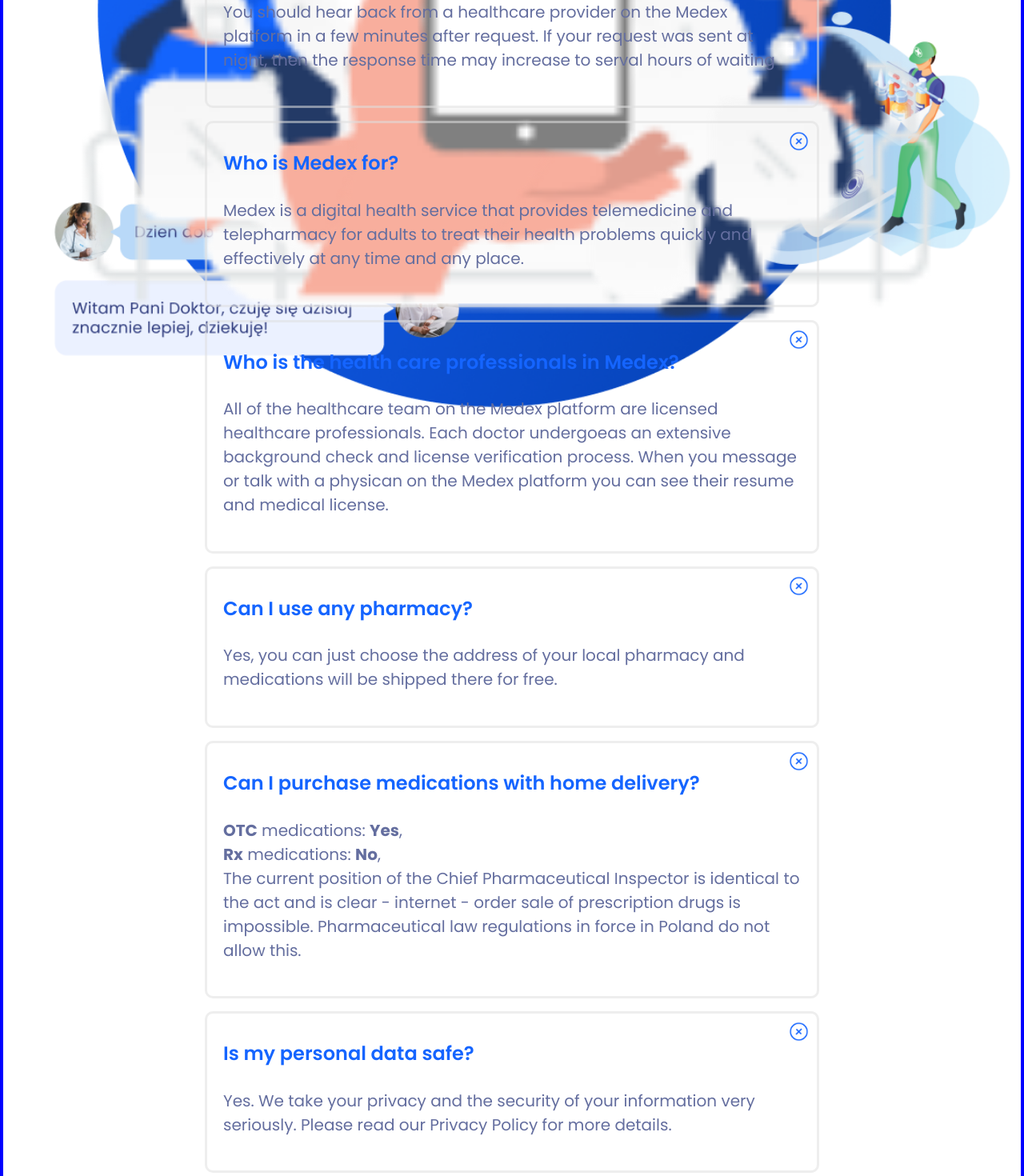
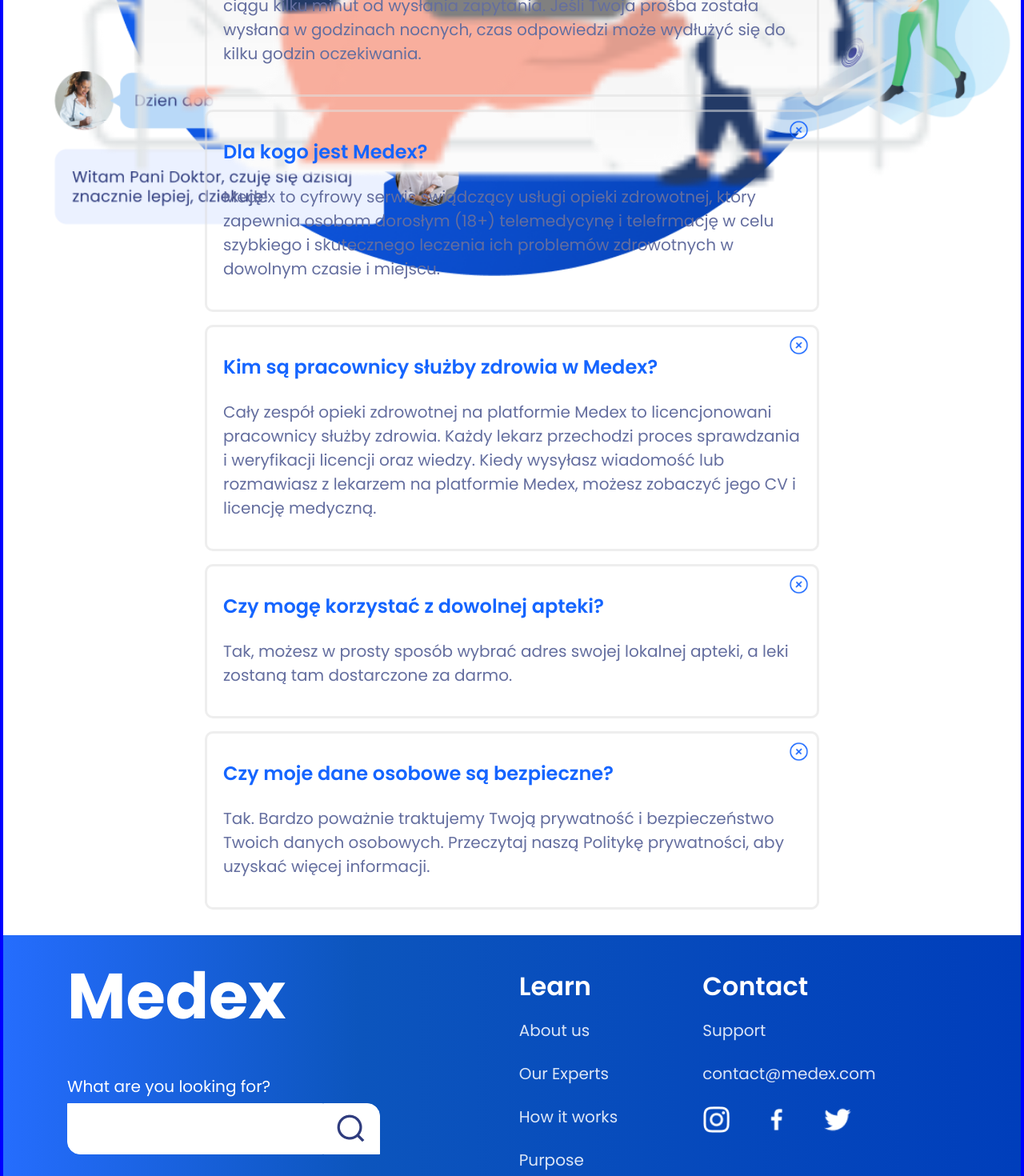
Before and after one commit to arjamizo/medex-langing-page, a Next.js app: page / in a window 1280 px wide. Shown: the part 1920-3390 px from the top of the page at 80% size. Built offline with nearby package versions, Linux system fonts and the light colour scheme.

Commit message:
feat: FAQ component

```diff
--- a/components/FAQ.tsx
+++ b/components/FAQ.tsx
@@ -1,99 +1,47 @@
 import React from "react";
 import styles from "../styles/FAQ.module.css";
-import Image from "next/image";
-
-function CloseIcon(props: any) {
-	return (
-		<div>
-			<span className={styles.closeIcon}>
-				<Image
-					src="/icons/faqClose.png"
-					alt="Free Medical Advice"
-					width={25}
-					height={25}
-					layout="fixed"
-					className={styles.iconClass}
-				/>
-			</span>
-		</div>
-	);
-}
+import FaqOneElement from "./elements/FAQoneElement";
 
 export default function FAQ() {
+	const questions = [
+		{
+			title: "Ile czasu zajmuje odpowiedź od lekarza?",
+			description:
+				"Powinieneś otrzymać odpowiedzi od lekarza na platformie Medex w ciągu kilku minut od wysłania zapytania. Jeśli Twoja prośba została wysłana w godzinach nocnych, czas odpowiedzi może wydłużyć się do kilku godzin oczekiwania.",
+		},
+		{
+			title: "Dla kogo jest Medex?",
+			description:
+				"Medex to cyfrowy serwis swiądczący usługi opieki zdrowotnej, który zapewnia osobom dorosłym (18+) telemedycynę i telefrmację w celu szybkiego i skutecznego leczenia ich problemów zdrowotnych w dowolnym czasie i miejscu.",
+		},
+		{
+			title: "Kim są pracownicy służby zdrowia w Medex?",
+			description:
+				"Cały zespół opieki zdrowotnej na platformie Medex to licencjonowani pracownicy służby zdrowia. Każdy lekarz przechodzi proces sprawdzania i weryfikacji licencji oraz wiedzy. Kiedy wysyłasz wiadomość lub rozmawiasz z lekarzem na platformie Medex, możesz zobaczyć jego CV i licencję medyczną.",
+		},
+		{
+			title: "Czy mogę korzystać z dowolnej apteki?",
+			description:
+				"Tak, możesz w prosty sposób wybrać adres swojej lokalnej apteki, a leki zostaną tam dostarczone za darmo.",
+		},
+		{
+			title: "Czy moje dane osobowe są bezpieczne?",
+			description:
+				"Tak. Bardzo poważnie traktujemy Twoją prywatność i bezpieczeństwo Twoich danych osobowych. Przeczytaj naszą Politykę prywatności, aby uzyskać więcej informacji.",
+		},
+	];
+
 	return (
 		<div className={styles.globalFaq} id="faq">
-			<h2>Frequently Asked Questions</h2>
+			<h2>Najczęściej zadawane pytania</h2>
 			<div className={styles.faqArray}>
-				<div className={styles.faqBox}>
-					<CloseIcon />
-					<h3>
-						How long does it take to hear back from a medical
-						doctor?
-					</h3>
-					<h4>
-						You should hear back from a healthcare provider on the
-						Medex platform in a few minutes after request. If your
-						request was sent at night, then the response time may
-						increase to serval hours of waiting
-					</h4>
-				</div>
-
-				<div className={styles.faqBox}>
-					<CloseIcon />
-					<h3>Who is Medex for?</h3>
-					<h4>
-						Medex is a digital health service that provides
-						telemedicine and telepharmacy for adults to treat their
-						health problems quickly and effectively at any time and
-						any place.
-					</h4>
-				</div>
-
-				<div className={styles.faqBox}>
-					<CloseIcon />
-					<h3>Who is the health care professionals in Medex?</h3>
-					<h4>
-						All of the healthcare team on the Medex platform are
-						licensed healthcare professionals. Each doctor
-						undergoeas an extensive background check and license
-						verification process. When you message or talk with a
-						physican on the Medex platform you can see their resume
-						and medical license.
-					</h4>
-				</div>
-
-				<div className={styles.faqBox}>
-					<CloseIcon />
-					<h3>Can I use any pharmacy?</h3>
-					<h4>
-						Yes, you can just choose the address of your local
-						pharmacy and medications will be shipped there for free.
-					</h4>
-				</div>
-
-				<div className={styles.faqBox}>
-					<CloseIcon />
-					<h3>Can I purchase medications with home delivery?</h3>
-					<h4>
-						<b>OTC</b> medications: <b> Yes</b>,<br />
-						<b>Rx</b> medications: <b>No</b>, <br />
-						The current position of the Chief Pharmaceutical
-						Inspector is identical to the act and is clear -
-						internet - order sale of prescription drugs is
-						impossible. Pharmaceutical law regulations in force in
-						Poland do not allow this.
-					</h4>
-				</div>
-
-				<div className={styles.faqBox}>
-					<CloseIcon />
-					<h3>Is my personal data safe?</h3>
-					<h4>
-						Yes. We take your privacy and the security of your
-						information very seriously. Please read our Privacy
-						Policy for more details.{" "}
-					</h4>
-				</div>
+				{questions.map((e) => (
+					<FaqOneElement
+						title={e.title}
+						description={e.description}
+						key={e.title}
+					/>
+				))}
 			</div>
 		</div>
 	);
--- /dev/null
+++ b/components/elements/FaqOneElement.tsx
@@ -0,0 +1,35 @@
+import React from "react";
+import Image from "next/image";
+import styles from "../../styles/FAQ.module.css";
+
+type faqProps = {
+	title: string;
+	description: string;
+};
+
+export default function FaqOneElement(props: faqProps) {
+	return (
+		<div className={styles.faqBox}>
+			<CloseIcon />
+			<h3>{props.title}</h3>
+			<p>{props.description}</p>
+		</div>
+	);
+}
+
+function CloseIcon(props: any) {
+	return (
+		<div>
+			<span className={styles.closeIcon}>
+				<Image
+					src="/icons/faqClose.png"
+					alt="Free Medical Advice"
+					width={25}
+					height={25}
+					layout="fixed"
+					className={styles.iconClass}
+				/>
+			</span>
+		</div>
+	);
+}
--- a/styles/FAQ.module.css
+++ b/styles/FAQ.module.css
@@ -32,7 +32,7 @@
 	font-weight: 600;
 }
 
-.faqBox h4 {
+.faqBox p {
 	font-weight: 500;
 	color: #646e9f;
 	padding: 0px 0px 1rem 0px;
@@ -64,7 +64,7 @@
 	.faqBox h3 {
 		font-size: 1.2rem;
 	}
-	.faqBox h4 {
+	.faqBox p {
 		font-size: 1rem;
 	}
 }
@@ -77,4 +77,7 @@
 		font-size: 2rem;
 		margin: 1rem;
 	}
+	.globalFaq {
+		padding: 0px 0.5rem;
+	}
 }
```
